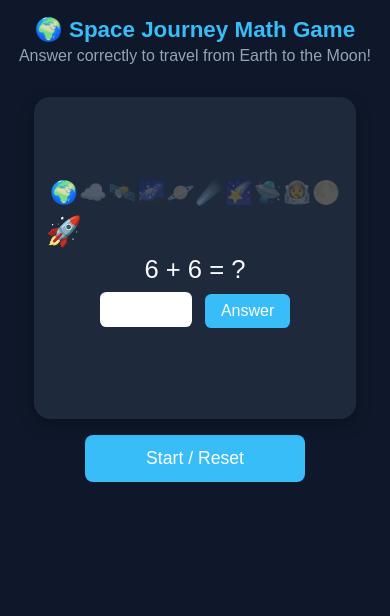
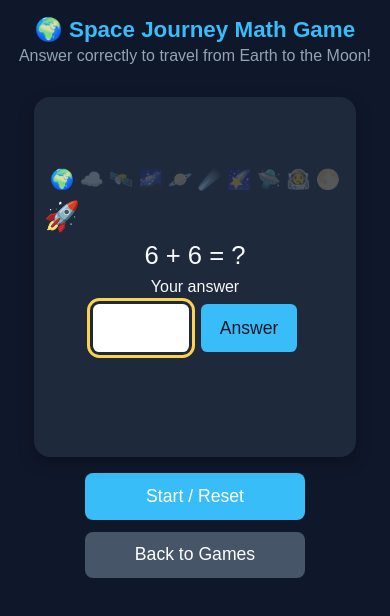
Before and after one commit to nick3232/kids-learning-games, a plain HTML site: page space-math/index.html in a window 390 px wide. Both pictures are taken after a click on the button "Start / Reset". Drawn offline with Linux system fonts and the light colour scheme.

Commit message:
Improve Space Math feedback and mobile controls

```diff
--- a/space-math/index.html
+++ b/space-math/index.html
@@ -27,7 +27,9 @@ body {
   flex-direction: column;
   align-items: center;
   min-height: 100vh;
+  min-height: 100dvh;
   padding: 1rem;
+  box-sizing: border-box;
 }
 
 header {
@@ -55,11 +57,12 @@ header p {
   width: 90%;
   max-width: 640px;
   aspect-ratio: 4 / 3;
+  min-height: 360px;
+  flex-shrink: 0;
   display: flex;
   flex-direction: column;
   align-items: center;
   justify-content: center;
-  overflow: hidden;
   position: relative;
   padding: 1rem;
   box-sizing: border-box;
@@ -104,33 +107,68 @@ header p {
 #question {
   font-size: 1.6rem;
   margin-bottom: 0.5rem;
+  text-align: center;
+}
+
+.answer-controls {
+  max-width: 100%;
+  text-align: center;
+}
+
+.answer-controls label {
+  display: block;
+  margin-bottom: 0.5rem;
+}
+
+.answer-row {
+  display: flex;
+  align-items: center;
+  justify-content: center;
+  flex-wrap: wrap;
+  gap: 0.75rem;
 }
 
 input[type="text"] {
-  font-size: 1.2rem;
-  padding: 0.4rem;
+  font-size: 1.3rem;
+  padding: 0.5rem;
   border-radius: 0.4rem;
   border: none;
-  width: 80px;
+  width: 96px;
+  min-height: 48px;
+  box-sizing: border-box;
   text-align: center;
-  outline: none;
 }
 
 #submitBtn {
   background: var(--accent);
-  color: white;
+  color: var(--bg);
   border: none;
   border-radius: 0.4rem;
   padding: 0.5rem 1rem;
-  font-size: 1rem;
-  margin-left: 0.5rem;
+  font-size: 1.1rem;
+  min-width: 96px;
+  min-height: 48px;
   cursor: pointer;
+}
+
+input:focus-visible,
+button:focus-visible,
+a:focus-visible {
+  outline: 3px solid #fcd34d;
+  outline-offset: 3px;
+}
+
+#submitBtn:disabled {
+  opacity: 0.65;
+  cursor: default;
 }
 
 #feedback {
   margin-top: 0.6rem;
   font-size: 1rem;
   color: var(--muted);
+  min-height: 1.5em;
+  text-align: center;
 }
 
 /* ---------- Controls ---------- */
@@ -169,14 +207,17 @@ input[type="text"] {
   opacity: 0.9;
 }
 
-.hidden {
-  display: none;
-}
-
 @media (max-width: 480px) {
   header h1 { font-size: 1.4rem; }
   .game-container { aspect-ratio: 1 / 1; }
-  #map, #rocketRow { font-size: 1.4rem; }
+  #map, #rocketRow { font-size: clamp(1rem, 5vw, 1.4rem); }
+}
+
+/* Keep controls in the document flow when a keyboard or landscape view
+   leaves little vertical space. The page can scroll instead of clipping. */
+@media (max-height: 500px) {
+  .game-container { aspect-ratio: auto; min-height: 0; }
+  #rocketRow { margin-bottom: 1.5rem; }
 }
 </style>
 </head>
@@ -191,11 +232,15 @@ input[type="text"] {
   <div id="map"></div>
   <div id="rocketRow"><div id="rocket">🚀</div></div>
   <div id="question">Press Start to begin</div>
-  <div>
-    <input id="answer" type="text" disabled>
-    <button id="submitBtn" disabled>Answer</button>
+  <div class="answer-controls">
+    <label for="answer">Your answer</label>
+    <div class="answer-row">
+      <input id="answer" type="text" inputmode="numeric" pattern="[0-9]*"
+        autocomplete="off" spellcheck="false" aria-describedby="question feedback" disabled>
+      <button id="submitBtn" disabled>Answer</button>
+    </div>
   </div>
-  <div id="feedback"></div>
+  <div id="feedback" role="status" aria-atomic="true"></div>
 </div>
 
 <div class="controls">
@@ -217,11 +262,11 @@ const answerInput = document.getElementById("answer");
 const submitBtn = document.getElementById("submitBtn");
 const feedbackEl = document.getElementById("feedback");
 const startResetBtn = document.getElementById("startResetBtn");
-const backToGamesBtn = document.getElementById("backToGamesBtn");
 
 let currentIndex = 0;
 let correctAnswers = 0;
 let currentAnswer = null;
+let nextQuestionTimer = null;
 
 function createMap() {
   mapContainer.innerHTML = "";
@@ -241,22 +286,35 @@ function generateQuestion() {
   questionEl.textContent = `${a} + ${b} = ?`;
   feedbackEl.textContent = "";
   answerInput.value = "";
+  answerInput.removeAttribute("aria-invalid");
 }
 
 function startGame() {
+  clearTimeout(nextQuestionTimer);
+  nextQuestionTimer = null;
   correctAnswers = 0;
   currentIndex = 0;
   createMap();
   generateQuestion();
   answerInput.disabled = false;
   submitBtn.disabled = false;
-  backToGamesBtn.classList.add("hidden");
   answerInput.focus();
 }
 
 function checkAnswer() {
-  const userAnswer = Number(answerInput.value.trim());
+  if (answerInput.disabled || submitBtn.disabled) return;
+
+  const value = answerInput.value.trim();
+  const userAnswer = Number(value);
+  if (!/^[0-9]+$/.test(value) || !Number.isSafeInteger(userAnswer)) {
+    feedbackEl.textContent = "Please enter a whole number.";
+    answerInput.setAttribute("aria-invalid", "true");
+    return;
+  }
+  answerInput.removeAttribute("aria-invalid");
+
   if (userAnswer === currentAnswer) {
+    submitBtn.disabled = true;
     correctAnswers++;
     updateMap();
     if (correctAnswers === mapIcons.length - 1) {
@@ -264,10 +322,13 @@ function checkAnswer() {
       feedbackEl.textContent = "";
       answerInput.disabled = true;
       submitBtn.disabled = true;
-      backToGamesBtn.classList.remove("hidden");
     } else {
       feedbackEl.textContent = "✅ Correct!";
-      generateQuestion();
+      nextQuestionTimer = setTimeout(() => {
+        nextQuestionTimer = null;
+        generateQuestion();
+        submitBtn.disabled = false;
+      }, 800);
     }
   } else {
     feedbackEl.textContent = "❌ Try again!";
@@ -301,10 +362,15 @@ function resetGame() {
 }
 
 submitBtn.addEventListener("click", checkAnswer);
-answerInput.addEventListener("keypress", e => {
-  if (e.key === "Enter" && !submitBtn.disabled) checkAnswer();
+answerInput.addEventListener("keydown", e => {
+  if (e.key === "Enter") {
+    e.preventDefault();
+    if (!e.repeat) checkAnswer();
+  }
 });
+answerInput.addEventListener("input", () => answerInput.removeAttribute("aria-invalid"));
 startResetBtn.addEventListener("click", resetGame);
+window.addEventListener("resize", () => moveRocket(currentIndex));
 
 // Initialize
 createMap();
```
